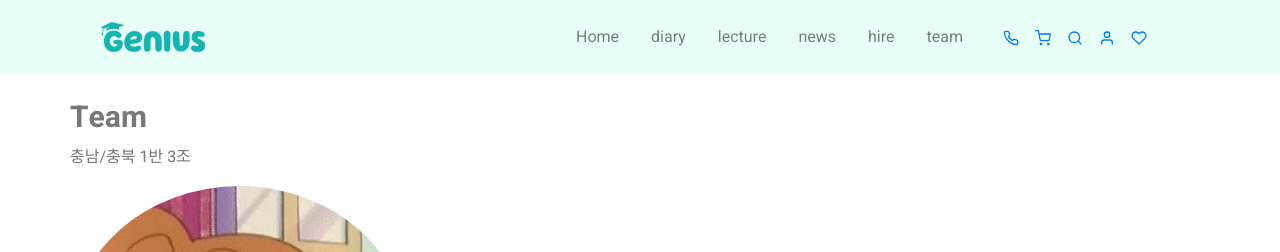
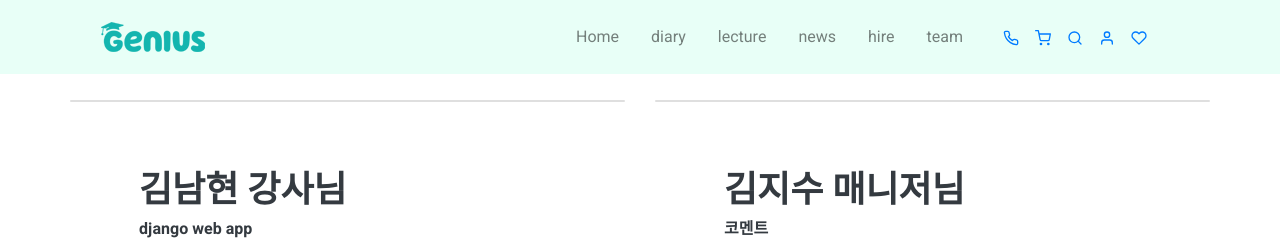
Before and after one commit to ratataca/aivle-diary, a Django app: page /diaryapp/team/ in a window 1280 px wide. Shown: the top 252 px of the page. Run offline with Django 3.2, Linux system fonts and the light colour scheme; some libraries are stand-ins or nearby versions.

Commit message:
team image

```diff
--- a/diaryapp/templates/diaryapp/team.html
+++ b/diaryapp/templates/diaryapp/team.html
@@ -1,47 +1,65 @@
 {% extends 'diaryapp/layout.html' %}
 {% block content %}
 {% load static %}
-<section class="team mb-5" >
-    <div class="container">
 
-      <div class="section-title aos-init aos-animate" data-aos="fade-up">
-        <h2>Team</h2>
-        <p>충남/충북 1반 3조</p>
-      </div>
-      <div class="row">
-
-        <div class="col-lg-4 col-md-6 d-flex align-items-stretch">
-          <div class="member aos-init aos-animate" data-aos="zoom-in" data-aos-delay="200">
-            <div class="member-img">
-              <img src="{% static 'img/team/team7.jpg' %}" class="img-fluid  rounded-circle" alt="">
-            </div>
-            <div class="member-info">
-              <h4>김지수 매니저님</h4>
-              <span>Manager</span>
-              <p>충남/충북 1반 3조의 매니점입니다.</p>
-            </div>
-          </div>
-        </div>
-
-        <div class="col-lg-4 col-md-6 d-flex align-items-stretch">
-          <div class="member aos-init aos-animate" data-aos="zoom-in" data-aos-delay="200">
-            <div class="member-img">
-              <img src="{% static 'img/team/team1.jpg' %}" class="img-fluid  rounded-circle" alt="">
-            <div class="member-info">
-              <h4>장고 강사님</h4>
-              <span>CTO</span>
-              <p>Ut enim possimus nihil cupiditate beatae. Veniam facere quae non qui necessitatibus rerum eos vero. Maxime sit sunt quo dolor autem est qui quaerat</p>
+<section class="py-0 mb-5" id="collection" style="height: 500px;">
+  <div class="container">
+    <div class="row h-100 gx-2">
+      <div class="col-md-6">
+        <div class="card card-span h-100 text-dark">
+          <div class="card-img-overlay">
+            <div class="p-5 p-md-2 p-xl-5">
+              <h1 class="fs-md-4 fs-lg-7 text-dark">김남현 강사님</h1>
+              <h5 class="fs-1 text-dark">django web app</h5>
+              <div id="main-wrapper" data-theme="light" data-layout="vertical" data-navbarbg="skin6"
+                data-sidebartype="full" data-sidebar-position="fixed" data-header-position="fixed"
+                data-boxed-layout="full" class="mt-3">
+                <div class="col-lg-12 d-flex align-items-stretch">
+                  <div class="member">
+                    <div class="member-img">
+                      <img src="{% static 'img/team/team1.jpg' %}" class="img-fluid  rounded-circle">
+                    </div>
+                  </div>
+                </div>
+              </div>
             </div>
           </div>
         </div>
       </div>
 
+      <div class="col-md-6">
+        <div class="card card-span h-100 text-dark">
+          <div class="card-img-overlay bg-dark-gradient">
+            <div class="p-5 p-md-2 p-xl-5">
+              <h1 class="fs-md-4 fs-lg-7 text-dark">김지수 매니저님</h1>
+              <h5 class="fs-2 text-dark">코멘트</h5>
+              <div id="main-wrapper" data-theme="light" data-layout="vertical" data-navbarbg="skin6"
+                data-sidebartype="full" data-sidebar-position="fixed" data-header-position="fixed"
+                data-boxed-layout="full" class="mt-3">
+
+                <div class="col-lg-12 col-md-6 d-flex align-items-stretch">
+                  <div class="member">
+                    <div class="member-img">
+                      <img src="{% static 'img/team/team7.jpg' %}" class="img-fluid  rounded-circle" alt="">
+                    </div>
+
+                  </div>
+                </div>
+              </div>
+            </div>
+          </div>
+        </div>
+      </div>
     </div>
+  </div>
+  </div>
 </section>
 
 
 
-<section class="team">
+
+
+<section class="team mt-3 pb-3">
   <div class="container">
 
     <div class="section-title aos-init aos-animate" data-aos="fade-up">
@@ -59,7 +77,8 @@
           <div class="member-info">
             <h4>Walter White</h4>
             <span>Chief Executive Officer</span>
-            <p>Animi est delectus alias quam repellendus nihil nobis dolor. Est sapiente occaecati et dolore. Omnis aut ut nesciunt explicabo qui. Eius nam deleniti ut omnis</p>
+            <p>Animi est delectus alias quam repellendus nihil nobis dolor. Est sapiente occaecati et dolore. Omnis aut
+              ut nesciunt explicabo qui. Eius nam deleniti ut omnis</p>
           </div>
         </div>
       </div>
@@ -72,7 +91,8 @@
           <div class="member-info">
             <h4>Sarah Jhonson</h4>
             <span>Product Manager</span>
-            <p>Aspernatur iste esse aliquam enim et corporis. Molestiae voluptatem aut eligendi quis aut. Libero vel amet voluptatem eos rerum non doloremque</p>
+            <p>Aspernatur iste esse aliquam enim et corporis. Molestiae voluptatem aut eligendi quis aut. Libero vel
+              amet voluptatem eos rerum non doloremque</p>
           </div>
         </div>
       </div>
@@ -85,7 +105,8 @@
           <div class="member-info">
             <h4>William Anderson</h4>
             <span>CTO</span>
-            <p>Ut enim possimus nihil cupiditate beatae. Veniam facere quae non qui necessitatibus rerum eos vero. Maxime sit sunt quo dolor autem est qui quaerat</p>
+            <p>Ut enim possimus nihil cupiditate beatae. Veniam facere quae non qui necessitatibus rerum eos vero.
+              Maxime sit sunt quo dolor autem est qui quaerat</p>
           </div>
         </div>
       </div>
@@ -98,7 +119,8 @@
           <div class="member-info">
             <h4>William Anderson</h4>
             <span>CTO</span>
-            <p>Ut enim possimus nihil cupiditate beatae. Veniam facere quae non qui necessitatibus rerum eos vero. Maxime sit sunt quo dolor autem est qui quaerat</p>
+            <p>Ut enim possimus nihil cupiditate beatae. Veniam facere quae non qui necessitatibus rerum eos vero.
+              Maxime sit sunt quo dolor autem est qui quaerat</p>
           </div>
         </div>
       </div>
@@ -111,7 +133,8 @@
           <div class="member-info">
             <h4>William Anderson</h4>
             <span>CTO</span>
-            <p>Ut enim possimus nihil cupiditate beatae. Veniam facere quae non qui necessitatibus rerum eos vero. Maxime sit sunt quo dolor autem est qui quaerat</p>
+            <p>Ut enim possimus nihil cupiditate beatae. Veniam facere quae non qui necessitatibus rerum eos vero.
+              Maxime sit sunt quo dolor autem est qui quaerat</p>
           </div>
         </div>
       </div>
@@ -124,7 +147,8 @@
           <div class="member-info">
             <h4>William Anderson</h4>
             <span>CTO</span>
-            <p>Ut enim possimus nihil cupiditate beatae. Veniam facere quae non qui necessitatibus rerum eos vero. Maxime sit sunt quo dolor autem est qui quaerat</p>
+            <p>Ut enim possimus nihil cupiditate beatae. Veniam facere quae non qui necessitatibus rerum eos vero.
+              Maxime sit sunt quo dolor autem est qui quaerat</p>
           </div>
         </div>
       </div>
```
Also changed, not shown: diaryapp/static/img/team/animal.jpg (deleted), diaryapp/static/img/team/gh.png (added), diaryapp/static/img/team/hj.png (added), diaryapp/static/img/team/kh.png (added), diaryapp/static/img/team/manager.png (added), diaryapp/static/img/team/nh.png (added), diaryapp/static/img/team/professor.png (added), diaryapp/static/img/team/sy.png (added), diaryapp/static/img/team/team1.jpg (deleted), diaryapp/static/img/team/team2.jpg (deleted), diaryapp/static/img/team/team3.jpg (deleted), diaryapp/static/img/team/team4.jpg (deleted), diaryapp/static/img/team/team5.jpg (deleted), diaryapp/static/img/team/team6.jpg (deleted), 3 more files.
